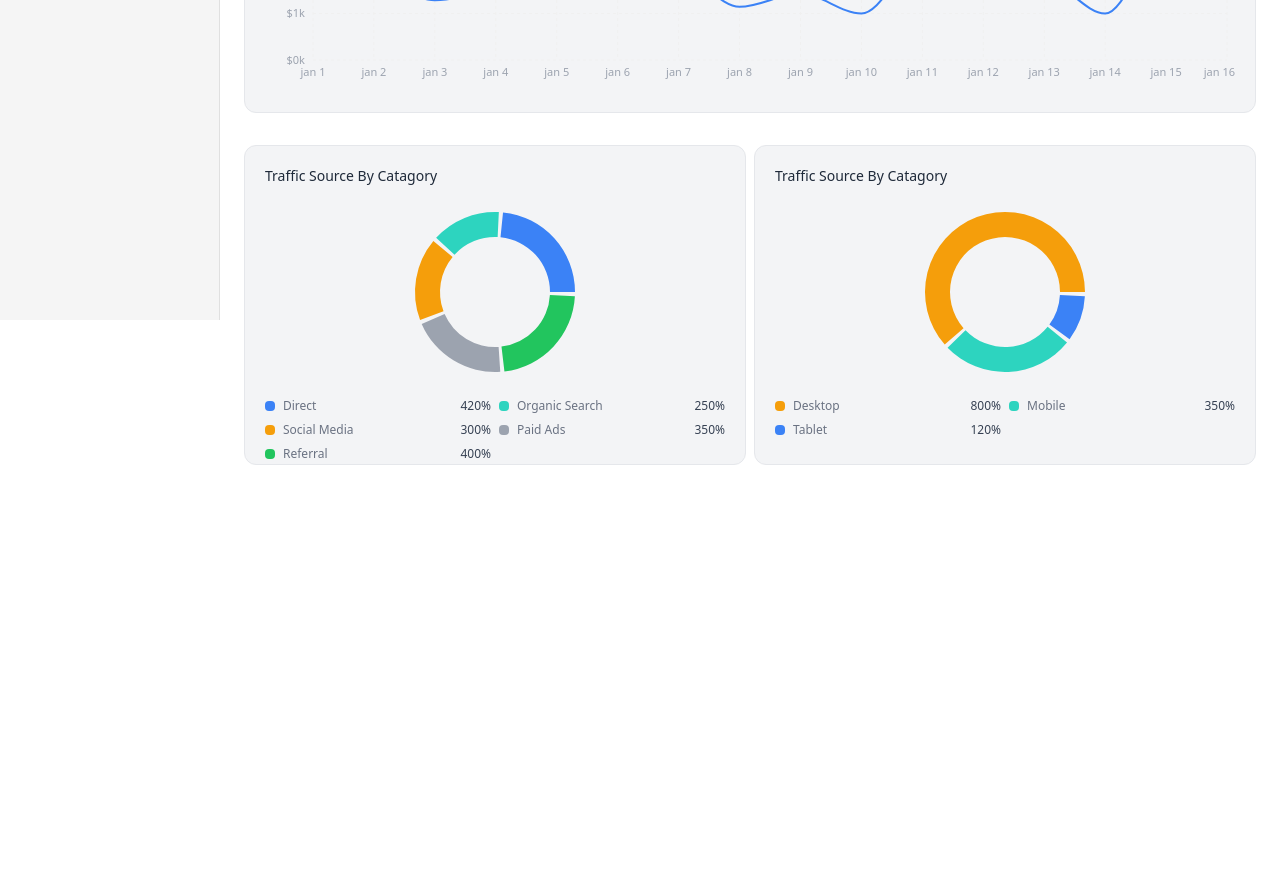
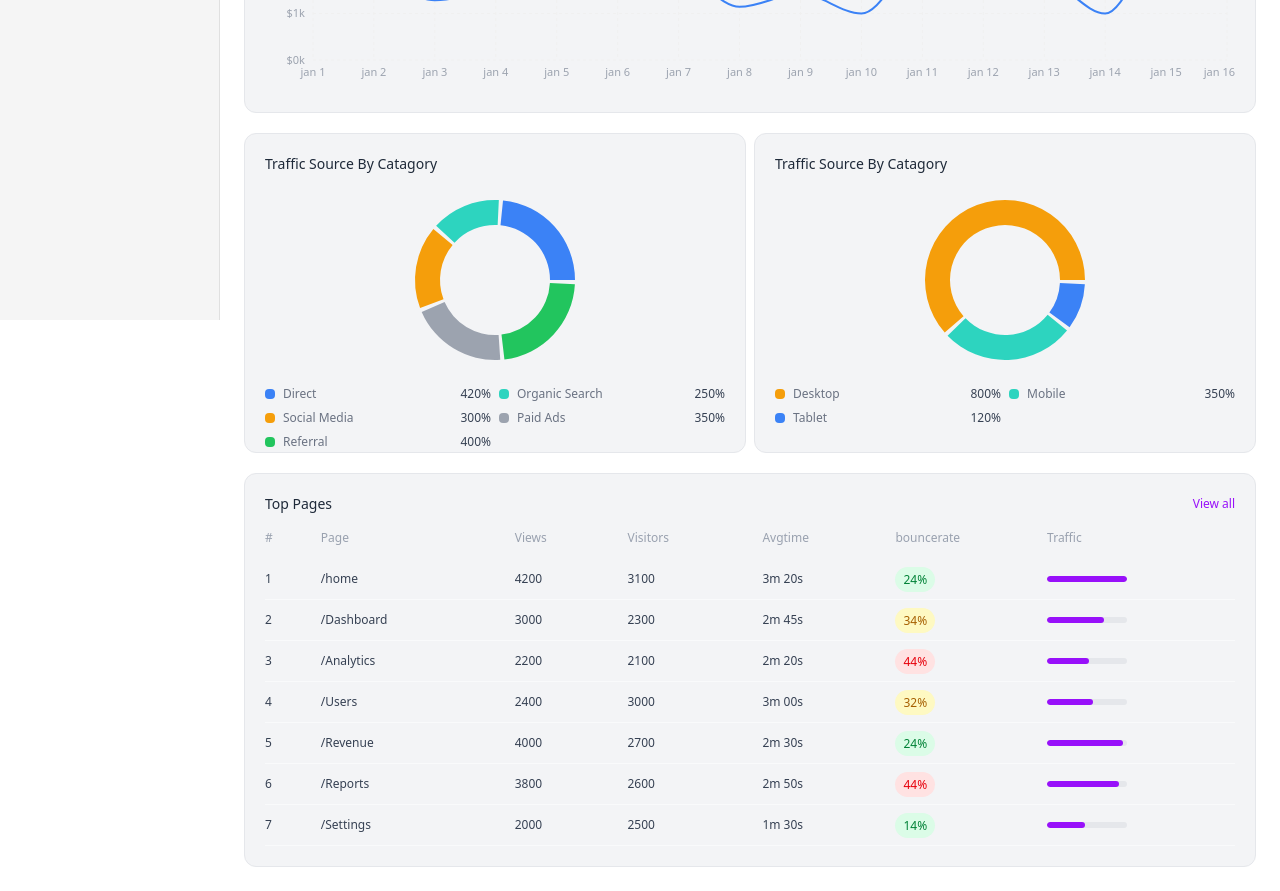
Before and after one commit to Decentkeshu/ANALYTICS-DASHBOARD, a Next.js app: page /analytics in a window 1280 px wide. Shown: the part 480-1371 px from the top of the page. Before the commit the page ends 969 px from the top, so only its background shows below. Built offline with nearby package versions, Linux system fonts and the light colour scheme.

Commit message:
analytics page complete

```diff
--- a/app/analytics/page.tsx
+++ b/app/analytics/page.tsx
@@ -4,6 +4,7 @@ import KPIcard from "../components/KPI_cards"
 import Totaloverview from "../components/TrafficOverfow"
 import TrafficSource from "../components/Trafficsource"
 import Devicebreakdown from "../components/Devicebreakdown"
+import TopPages from "../components/Toppages"
 
 const stats = [
   { label: "Total page views",     value: "24,520", change: 10.2,  lowerIsBetter: false },
@@ -23,14 +24,16 @@ export default function Analytics(){
                    <Totaloverview />
                  </div>
 
-<div className="grid grid-cols-2 gap-2 mt-4 ">
+<div className="grid grid-cols-2 gap-2 mt-1 ">
    <div className="col-span-1   ">
           <TrafficSource />
         </div>
         <div className="col-span-1 ">
           <Devicebreakdown />
         </div>
-
+           <div className="col-span-full ">
+                   <TopPages />
+                 </div>
          </div>
     </div>
   </>
--- a/app/components/TopProducts.tsx
+++ b/app/components/TopProducts.tsx
@@ -20,6 +20,7 @@ const products: Product[] = [
 ]
 
 export default function TopProducts() {
+
   return (
     <div className="bg-gray-100 border border-gray-200 rounded-xl p-5 flex flex-col gap-4 w-full h-105">
 
--- /dev/null
+++ b/app/components/Toppages.tsx
@@ -0,0 +1,85 @@
+"use client"
+
+type Pages = {
+    rank : number
+    page : string
+    views : number
+    visitors : number
+    Avgtime : string
+    bouncerate : number
+
+}
+
+const pageviews : Pages [] = [
+    {rank : 1 , page : "/home", views : 4200 , visitors : 3100 , Avgtime : "3m 20s", bouncerate : 24  },
+    {rank : 2 , page : "/Dashboard", views : 3000 , visitors : 2300 , Avgtime : "2m 45s", bouncerate : 34  },
+    {rank : 3 , page : "/Analytics", views : 2200 , visitors : 2100 , Avgtime : "2m 20s", bouncerate : 44  },
+    {rank : 4 , page : "/Users", views : 2400 , visitors : 3000 , Avgtime : "3m 00s", bouncerate : 32  },
+    {rank : 5 , page : "/Revenue", views : 4000 , visitors : 2700 , Avgtime : "2m 30s", bouncerate : 24  },
+    {rank : 6 , page : "/Reports", views : 3800 , visitors : 2600 , Avgtime : "2m 50s", bouncerate : 44  },
+    {rank : 7 , page : "/Settings", views : 2000 , visitors : 2500 , Avgtime : "1m 30s", bouncerate : 14  },
+
+]
+
+const maxviews = Math.max(...pageviews.map((p) => p.views))
+
+export default function TopPages (){
+      const getBounceStyle = (rate: number) => {
+  if (rate < 25) return "bg-green-100 text-green-700"
+  if (rate < 40) return "bg-yellow-100 text-yellow-700"
+  return "bg-red-100 text-red-600"
+}
+
+    return<>
+        <div className="bg-gray-100 border border-gray-200 rounded-xl p-5 flex flex-col gap-4 w-full mt-3 ">
+           <div className="flex items-center justify-between">
+               <h2 className="text-sm font-medium text-gray-800">Top Pages</h2>
+               <button className="text-xs text-purple-600 hover:text-purple-800 transition-colors cursor-pointer">
+                       View all
+             </button>
+           </div>
+           <div className="overflow-x-auto">
+        <table className="w-full text-sm">
+          <thead>
+            <tr className="border-b border-gray-100">
+              <th className="text-left text-xs font-medium text-gray-400 pb-3 pr-4">#</th>
+              <th className="text-left text-xs font-medium text-gray-400 pb-3 pr-4">Page</th>
+              <th className="text-left text-xs font-medium text-gray-400 pb-3 pr-4">Views</th>
+              <th className="text-left text-xs font-medium text-gray-400 pb-3 pr-4">Visitors</th>
+              <th className="text-left text-xs font-medium text-gray-400 pb-3">Avgtime</th>
+              <th className="text-left text-xs font-medium text-gray-400 pb-3">bouncerate</th>
+              <th className="text-left text-xs font-medium text-gray-400 pb-3">Traffic</th>
+
+            </tr>
+          </thead>
+          <tbody>
+           {pageviews.map((Pages) =>(
+            <tr key={Pages.rank}
+            className="border-b border-gray-50 hover:bg-gray-50 transition-colors cursor-pointer "
+            >
+                <td className="py-3 pr-4 text-xs font-medium text-gray-700">{Pages.rank}</td>
+                <td className="py-3 pr-4 text-xs font-medium text-gray-700">{Pages.page}</td>
+                <td className="py-3 pr-4 text-xs font-medium text-gray-700">{Pages.views}</td>
+                <td className="py-3 pr-4 text-xs font-medium text-gray-700">{Pages.visitors}</td>
+                <td className="py-3 pr-4 text-xs font-medium text-gray-700">{Pages.Avgtime}</td>
+                <td>
+              <span className={`text-xs px-2 py-1 rounded-full font-medium ${getBounceStyle(Pages.bouncerate)}`}>
+               {Pages.bouncerate}%
+            </span>
+              </td>
+                   <td>
+  <div className="w-20 h-1.5 bg-gray-200 rounded-full overflow-hidden">
+    <div
+      className="h-full bg-purple-600 rounded-full"
+      style={{ width: `${Math.round((Pages.views / maxviews) * 100)}%` }}
+    />
+  </div>
+</td>
+            </tr>
+           ))}
+          </tbody>
+         </table>
+        </div>
+        </div>
+    </>
+}
```
